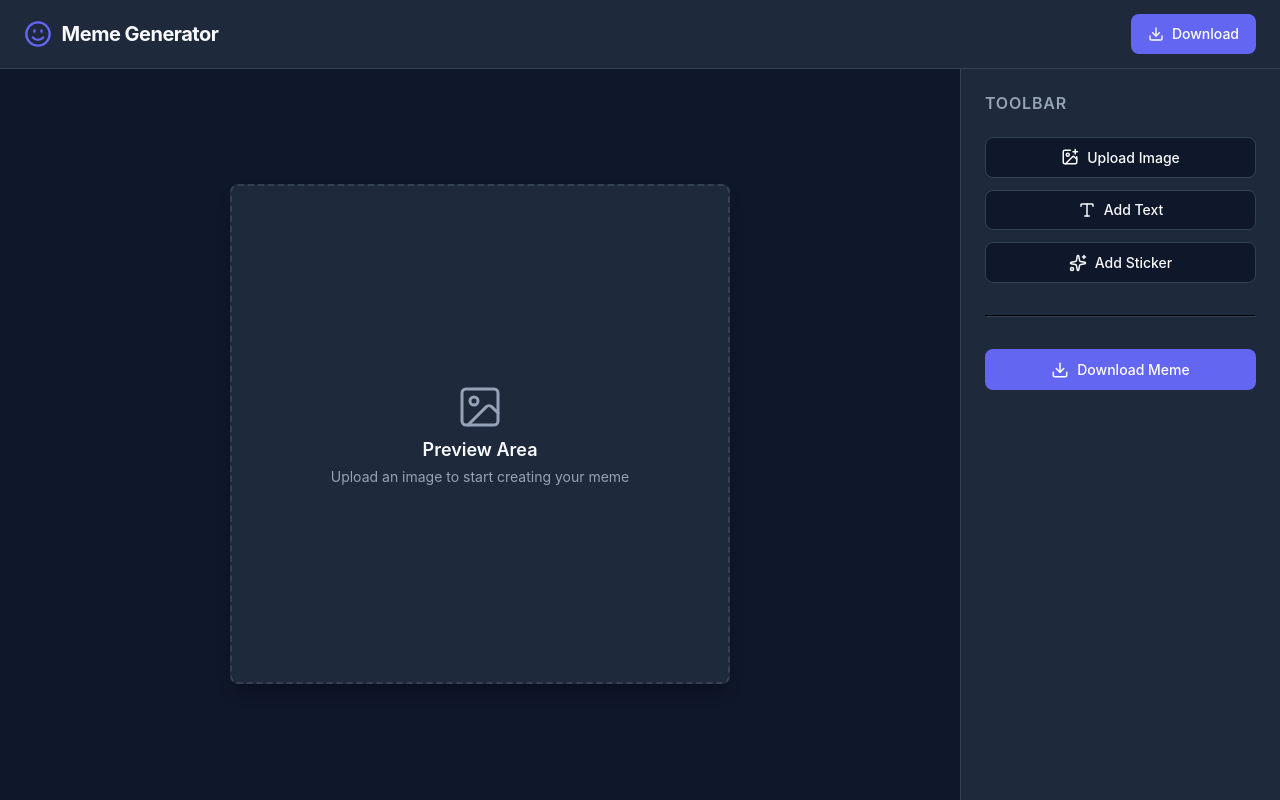
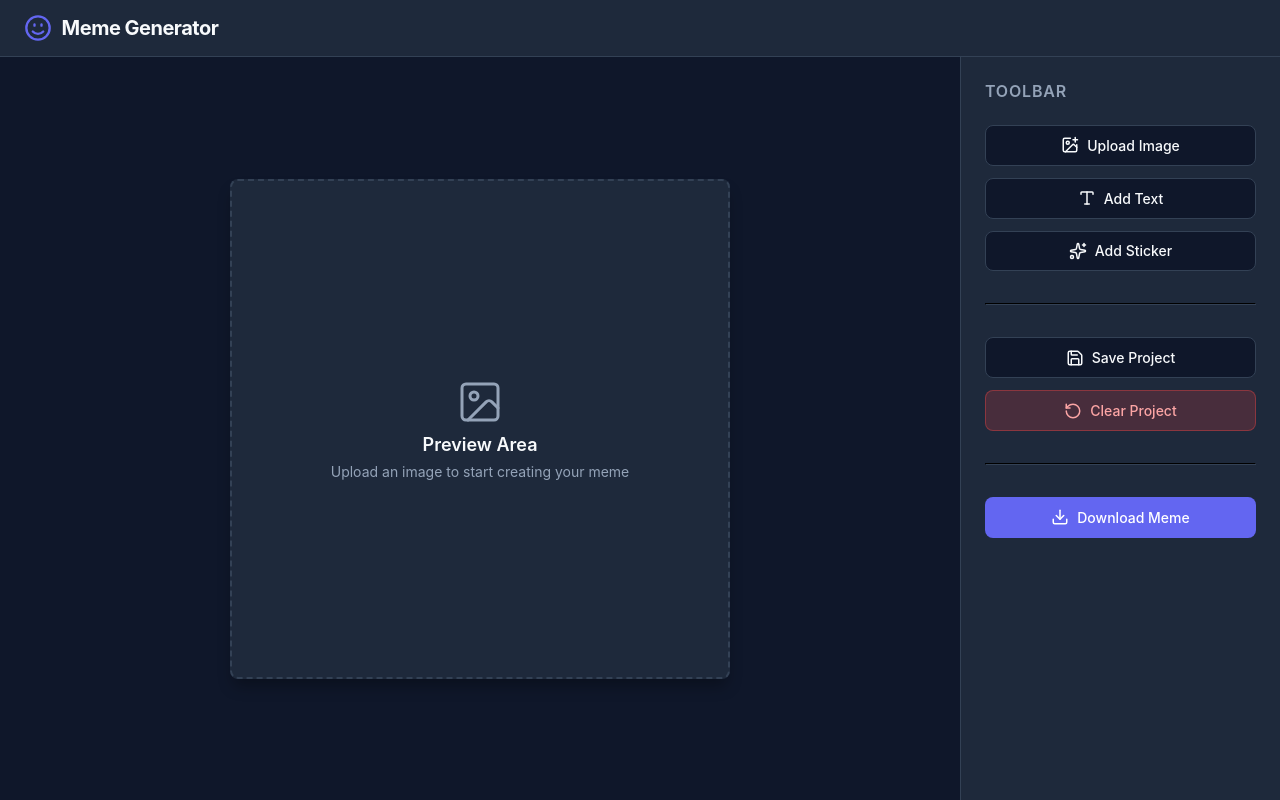
Before and after one commit to yutthajak-git/websiteMeme, a React (Vite) app: page / in a window 1280 px wide. Built offline with nearby package versions, Linux system fonts and the light colour scheme.

Commit message:
save project

```diff
--- a/src/App.jsx
+++ b/src/App.jsx
@@ -1,38 +1,44 @@
-import { useState, useEffect, useRef } from "react";
+import { useState, useRef } from "react";
 import Header from "./components/Header";
 import PreviewArea from "./components/PreviewArea";
 import Sidebar from "./components/Sidebar";
 import { exportMemeAsPng } from "./utils/exportMeme";
+import {
+    loadProjectFromStorage,
+    saveProjectToStorage,
+    clearProjectFromStorage,
+} from "./utils/storage";
 import "./App.css";
 
 export default function App() {
-    const [image, setImage] = useState(null);
+    // Load saved state on mount safely
+    const savedData = loadProjectFromStorage();
+
+    const [image, setImage] = useState(savedData?.image || null);
     const [errorMessage, setErrorMessage] = useState(null);
+    const [infoMessage, setInfoMessage] = useState(null);
 
     // Layers State
-    const [textLayers, setTextLayers] = useState([]);
+    const [textLayers, setTextLayers] = useState(savedData?.textLayers || []);
     const [selectedTextId, setSelectedTextId] = useState(null);
-    const [stickers, setStickers] = useState([]);
+    const [stickers, setStickers] = useState(savedData?.stickers || []);
     const [selectedStickerId, setSelectedStickerId] = useState(null);
 
-    // Ref สำหรับเข้าถึง DOM กล่อง Preview
     const previewBoxRef = useRef(null);
 
-    useEffect(() => {
-        return () => {
-            if (image) {
-                URL.revokeObjectURL(image);
-            }
-        };
-    }, [image]);
-
+    // Convert uploaded image file to Base64 for persistent storage
     const handleImageSelect = (file) => {
         setErrorMessage(null);
-        if (image) {
-            URL.revokeObjectURL(image);
-        }
-        const previewUrl = URL.createObjectURL(file);
-        setImage(previewUrl);
+        setInfoMessage(null);
+
+        const reader = new FileReader();
+        reader.onload = (e) => {
+            setImage(e.target.result);
+        };
+        reader.onerror = () => {
+            setErrorMessage("Failed to read image file.");
+        };
+        reader.readAsDataURL(file);
     };
 
     // --- Text Layer Handlers ---
@@ -122,6 +128,45 @@ export default function App() {
         setSelectedStickerId(null);
     };
 
+    // --- Local Storage Handlers ---
+    const handleSaveProject = () => {
+        setErrorMessage(null);
+        setInfoMessage(null);
+
+        if (!image && textLayers.length === 0 && stickers.length === 0) {
+            setErrorMessage("No project content to save.");
+            return;
+        }
+
+        const result = saveProjectToStorage({ image, textLayers, stickers });
+        if (result.success) {
+            setInfoMessage(
+                "Project saved successfully! You can refresh safely.",
+            );
+            setTimeout(() => setInfoMessage(null), 3500);
+        } else {
+            setErrorMessage(result.error);
+        }
+    };
+
+    const handleClearProject = () => {
+        if (
+            !window.confirm("Are you sure you want to clear this meme project?")
+        ) {
+            return;
+        }
+
+        clearProjectFromStorage();
+        setImage(null);
+        setTextLayers([]);
+        setStickers([]);
+        setSelectedTextId(null);
+        setSelectedStickerId(null);
+        setErrorMessage(null);
+        setInfoMessage("Project cleared.");
+        setTimeout(() => setInfoMessage(null), 2500);
+    };
+
     // --- Export Action Handler ---
     const handleDownloadMeme = async () => {
         if (!image) {
@@ -131,7 +176,6 @@ export default function App() {
 
         try {
             setErrorMessage(null);
-            // เคลียร์ selection ชั่วคราวก่อนเริ่ม export
             setSelectedTextId(null);
             setSelectedStickerId(null);
 
@@ -161,7 +205,7 @@ export default function App() {
                 <PreviewArea
                     ref={previewBoxRef}
                     image={image}
-                    errorMessage={errorMessage}
+                    errorMessage={errorMessage || infoMessage}
                     textLayers={textLayers}
                     selectedTextId={selectedTextId}
                     onSelectText={(id) => {
@@ -191,6 +235,8 @@ export default function App() {
                     onUpdateStickerSize={handleUpdateStickerSize}
                     onDeleteSticker={handleDeleteSticker}
                     onDownloadClick={handleDownloadMeme}
+                    onSaveProject={handleSaveProject}
+                    onClearProject={handleClearProject}
                 />
             </div>
         </div>
--- a/src/components/Header.jsx
+++ b/src/components/Header.jsx
@@ -1,21 +1,12 @@
-import { Smile, Download } from "lucide-react";
+import { Smile } from "lucide-react";
 
-export default function Header({ onDownloadClick }) {
+export default function Header() {
     return (
         <header className="editor-header">
             <div className="brand-wrapper">
                 <Smile className="brand-logo" size={28} color="#6366f1" />
                 <h1 className="brand-title">Meme Generator</h1>
             </div>
-
-            <button
-                type="button"
-                className="btn btn-primary"
-                onClick={onDownloadClick}
-            >
-                <Download size={16} />
-                Download
-            </button>
         </header>
     );
 }
--- a/src/components/Sidebar.jsx
+++ b/src/components/Sidebar.jsx
@@ -1,5 +1,13 @@
 import { useRef, useState } from "react";
-import { ImagePlus, Type, Sparkles, X, Download } from "lucide-react";
+import {
+    ImagePlus,
+    Type,
+    Sparkles,
+    X,
+    Download,
+    Save,
+    RotateCcw,
+} from "lucide-react";
 import EmojiPicker from "./controls/EmojiPicker";
 import TextControls from "./controls/TextControls";
 import StickerControls from "./controls/StickerControls";
@@ -18,8 +26,9 @@ export default function Sidebar({
     selectedSticker,
     onUpdateStickerSize,
     onDeleteSticker,
-
     onDownloadClick,
+    onSaveProject,
+    onClearProject,
 }) {
     const fileInputRef = useRef(null);
     const [showStickerPicker, setShowStickerPicker] = useState(false);
@@ -108,7 +117,7 @@ export default function Sidebar({
                 )}
             </div>
 
-            {/* แผงแก้ไข Text */}
+            {/* Selected Text Layer Controls */}
             {selectedLayer && (
                 <TextControls
                     layer={selectedLayer}
@@ -117,7 +126,7 @@ export default function Sidebar({
                 />
             )}
 
-            {/* แผงแก้ไข Sticker */}
+            {/* Selected Sticker Layer Controls */}
             {selectedSticker && (
                 <StickerControls
                     sticker={selectedSticker}
@@ -133,6 +142,35 @@ export default function Sidebar({
                 }}
             />
 
+            {/* Storage Controls */}
+            <div className="tool-group">
+                <button
+                    type="button"
+                    className="btn btn-secondary btn-full"
+                    onClick={onSaveProject}
+                >
+                    <Save size={18} />
+                    Save Project
+                </button>
+
+                <button
+                    type="button"
+                    className="btn btn-danger btn-full"
+                    onClick={onClearProject}
+                >
+                    <RotateCcw size={18} />
+                    Clear Project
+                </button>
+            </div>
+
+            <hr
+                style={{
+                    borderColor: "var(--border-color)",
+                    margin: "0.5rem 0",
+                }}
+            />
+
+            {/* Export / Download */}
             <div className="tool-group">
                 <button
                     type="button"
--- /dev/null
+++ b/src/utils/storage.js
@@ -0,0 +1,69 @@
+const STORAGE_KEY = "meme_project_data";
+
+/**
+ * Safely load saved project data from browser localStorage.
+ */
+export function loadProjectFromStorage() {
+    try {
+        const rawData = localStorage.getItem(STORAGE_KEY);
+        if (!rawData) return null;
+
+        const parsed = JSON.parse(rawData);
+
+        return {
+            image: typeof parsed.image === "string" ? parsed.image : null,
+            textLayers: Array.isArray(parsed.textLayers)
+                ? parsed.textLayers
+                : [],
+            stickers: Array.isArray(parsed.stickers) ? parsed.stickers : [],
+        };
+    } catch (error) {
+        console.error(
+            "Failed to parse saved project from localStorage:",
+            error,
+        );
+        return null;
+    }
+}
+
+/**
+ * Save project data to localStorage with quota-exceeded safeguard.
+ */
+export function saveProjectToStorage({ image, textLayers, stickers }) {
+    try {
+        const payload = JSON.stringify({
+            image,
+            textLayers,
+            stickers,
+            savedAt: Date.now(),
+        });
+
+        localStorage.setItem(STORAGE_KEY, payload);
+        return { success: true };
+    } catch (error) {
+        console.error("Failed to save project to localStorage:", error);
+        if (error.name === "QuotaExceededError" || error.code === 22) {
+            return {
+                success: false,
+                error: "Image is too large to fit in browser storage. Try a smaller image.",
+            };
+        }
+        return {
+            success: false,
+            error: "Failed to save project. Please try again.",
+        };
+    }
+}
+
+/**
+ * Remove saved project data from localStorage.
+ */
+export function clearProjectFromStorage() {
+    try {
+        localStorage.removeItem(STORAGE_KEY);
+        return true;
+    } catch (error) {
+        console.error("Failed to clear storage:", error);
+        return false;
+    }
+}
```
